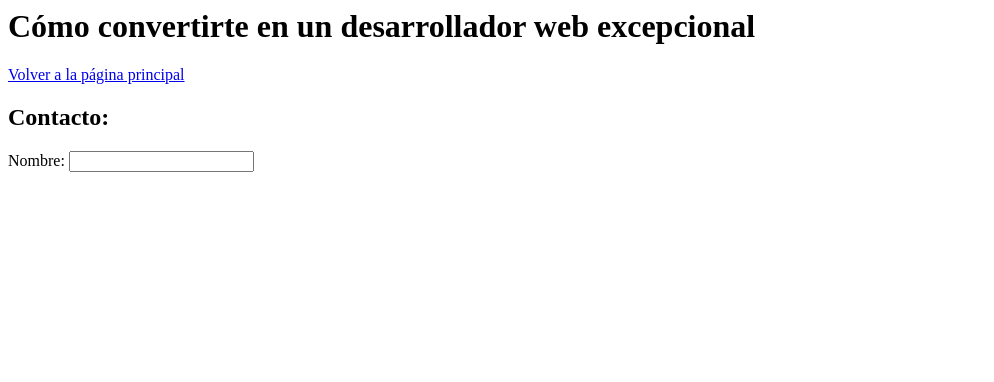
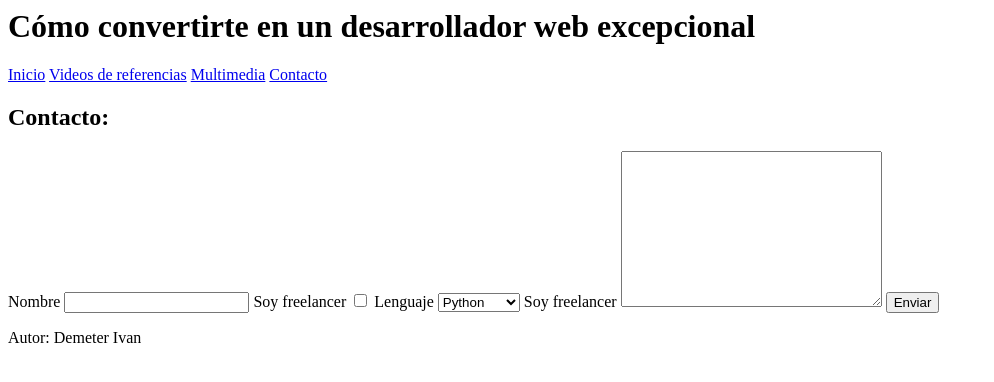
Before and after one commit to DMTRIvan/Actividad1-aw1-Demeter, a website: page contacto.html in a window 1280 px wide. Shown: the whole page, without its empty margins (0-994 px from the left). Drawn offline with Linux system fonts and the light colour scheme.

Commit message:
Termine Actividad 1 y 2

```diff
--- a/contacto.html
+++ b/contacto.html
@@ -11,28 +11,41 @@
                 Cómo convertirte en un desarrollador web excepcional
             </h1>
             <nav>
-                <a href="index.html">Volver a la página principal</a>
+                <a href="index.html">Inicio</a> <a href="about.html">Videos de referencias</a>
+                <a href="media.html">Multimedia</a> <a href="contacto.html">Contacto</a>
             </nav>
         </header>
         <main>
             <h2>Contacto:</h2>
-            <form action="./contacto.html" method="post">
-                <label for="nombre">
-                    Nombre:
-                    <input type="text" id="Freelancer" name="Freelancer">
-                </label>
-
-
-
-
-
+            <form action="http://localhost:3000/contacto.html" method="post">
+                <!-- campo de texto -->
+                <label for="nombre"> Nombre </label>
+                <input type="text" name="nombre" id="nombre" />
+                <!-- campo checkbox -->
+                <label for="freelancer"> Soy freelancer </label>
+                <input type="checkbox" name="freelancer" id="freelancer" />
+                 <!-- campo select -->
+                 <label for="lenguaje"> Lenguaje </label>
+                 <select name="lenguaje" id="lenguaje">
+                     <option value="Javascript">Javascript</option>
+                     <option value="python" selected>Python</option>
+                     <option value="C#">C#</option>
+                 </select>
+                 <!-- campo select -->
+                <label for="comentario"> Soy freelancer </label>
+                <textarea
+                    name="comentario"
+                    id="comentario"
+                    cols="30"
+                    rows="10"
+                ></textarea>
+                 <!-- Submit / envío formulario -->
+                 <button type="submit">Enviar</button>
             </form>
 
-
-
-
         </main>
-
-
+        <footer>
+            <p>Autor: Demeter Ivan</p>
+        </footer>
     </body>
 </html>
```
Also changed, not shown: about.html (+3 -6 lines), index.html (+3 -2 lines), media.html (+6 -4 lines), 1 other file.
